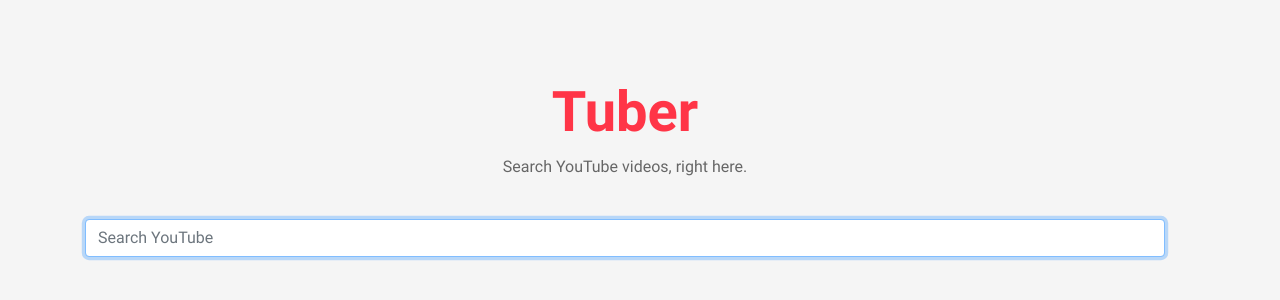
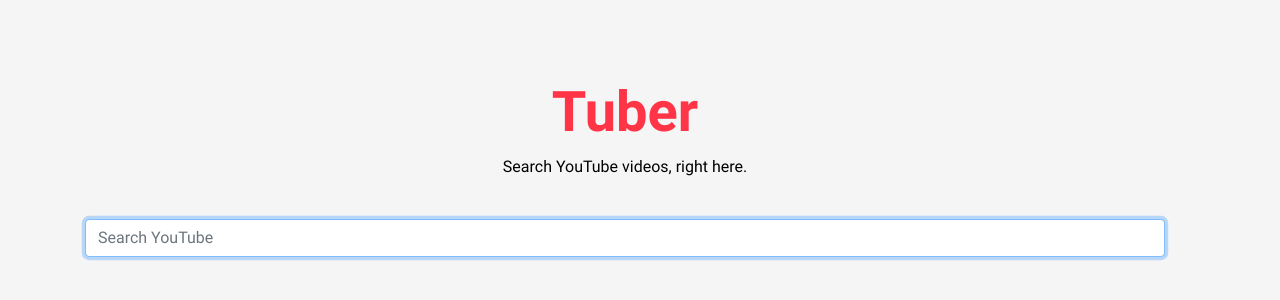
Before and after one commit to alizandinejad/tuber, a plain HTML site: page index.html in a window 1280 px wide. Shown: the part 192-492 px from the top of the page. Drawn offline with Linux system fonts and the light colour scheme.

Commit message:
edit css error

```diff
--- a/css/style.css
+++ b/css/style.css
@@ -18,7 +18,6 @@ body {
 .navbar-brand {
   color: #ff3547 !important;
   font-weight: 900;
-  c
 }
 
 .navbar.navbar-dark.sticky-top {
@@ -53,7 +52,7 @@ body {
 .homepage-subtitle {
   text-align: center;
   font-weight: 400;
-  color: #666;
+  color: black;
 }
 
 /*
```
